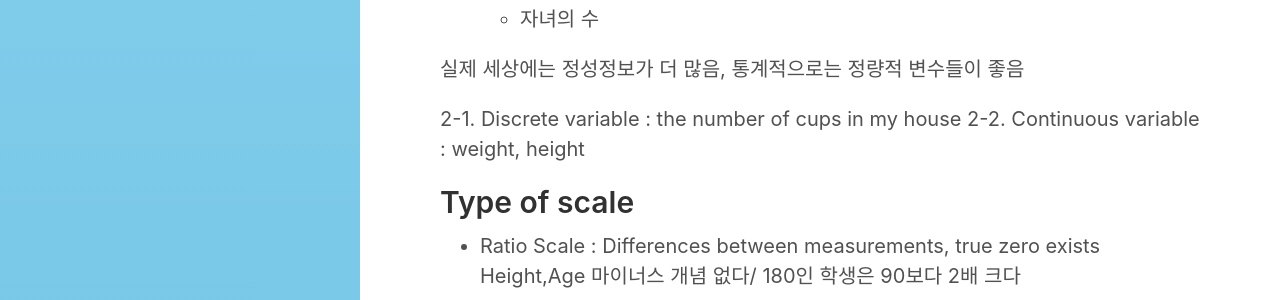
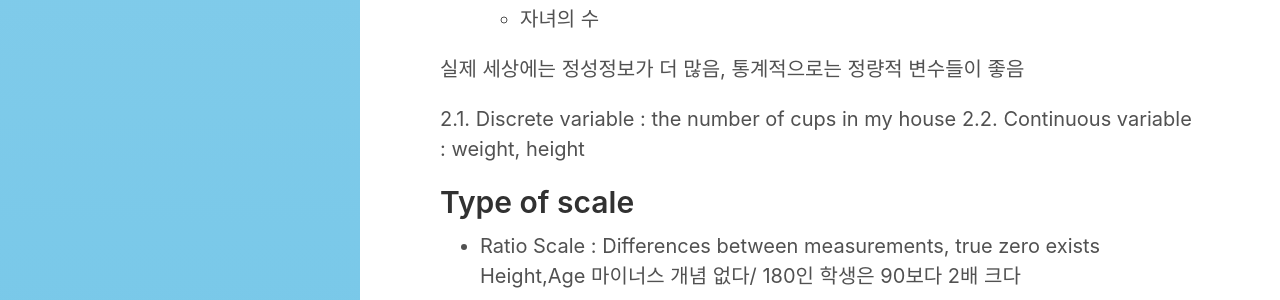
Before and after one commit to vlufoot/vlufoot.github.io, a Jekyll site: the page built from _posts/2018-10-19-datascience-statics1.md, in a window 1280 px wide. Shown: the part 2089-2389 px from the top of the page. Built offline with Jekyll 4.4.1, drawn with Linux system fonts in a browser that asks for light colours.

Commit message:
Update 2018-10-19-datascience-statics1.md

```diff
--- a/_posts/2018-10-19-datascience-statics1.md
+++ b/_posts/2018-10-19-datascience-statics1.md
@@ -84,8 +84,8 @@
 
 실제 세상에는 정성정보가 더 많음, 통계적으로는 정량적 변수들이 좋음
 
-2-1. Discrete variable : the number of cups in my house
-2-2. Continuous variable : weight, height
+2.1. Discrete variable : the number of cups in my house
+2.2. Continuous variable : weight, height
 
 <!--more-->
 
```
